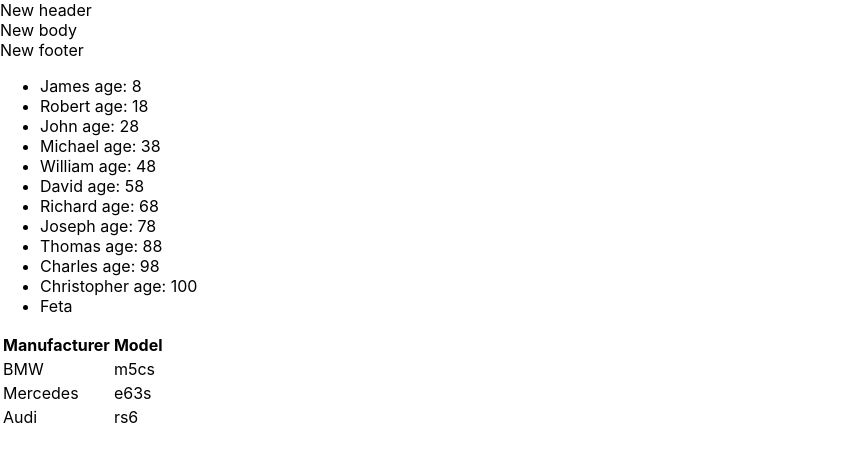
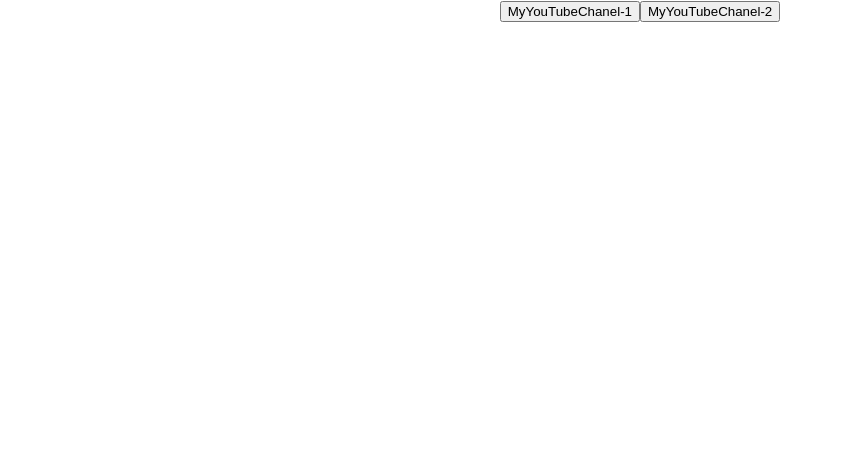
Before and after one commit to Pred1993/Mikrotaski, a React (Create React App) app in the folder mikrotaski/: page / in a window 1280 px wide. Shown: the top 462 px of the page, without its empty margins (0-842 px from the left). Built offline with nearby package versions, Linux system fonts and the light colour scheme.

Commit message:
miikrotaski button part 1

```diff
--- a/mikrotaski/src/App.tsx
+++ b/mikrotaski/src/App.tsx
@@ -1,39 +1,24 @@
 import React from 'react';
 import './App.css';
-import {Header} from "./site/Header";
-import {Body} from "./site/Body";
-import {Footer} from "./site/Footer";
-import {NewComponent, StudentType} from "./site/NewComponent";
-import {CarsType, NewComponent2} from "./site/NewComponent2";
 
 function App() {
-    const topCars: Array<CarsType> = [
-        {manufacturer: "BMW", model: 'm5cs'},
-        {manufacturer: "Mercedes", model: 'e63s'},
-        {manufacturer: "Audi", model: 'rs6'}
-    ]
-    const students: Array<StudentType> = [
-        {id: 1, name: "James", age: 8},
-        {id: 2, name: "Robert", age: 18},
-        {id: 3, name: "John", age: 28},
-        {id: 4, name: "Michael", age: 38},
-        {id: 5, name: "William", age: 48},
-        {id: 6, name: "David", age: 58},
-        {id: 7, name: "Richard", age: 68},
-        {id: 8, name: "Joseph", age: 78},
-        {id: 9, name: "Thomas", age: 88},
-        {id: 10, name: "Charles", age: 98},
-        {id: 11, name: "Christopher", age: 100},
-    ]
-    return (
-        <div>
-            <Header title={'New header'}/>
-            <Body titleForBody={'New body'}/>
-            <Footer titleForFooter={'New footer'}/>
-            <NewComponent students={students}/>
-            <NewComponent2 cars={topCars}/>
-        </div>
-    )
-}
+    // const myFirstSubscriber = (event: React.MouseEvent<HTMLButtonElement>) => {
+    //     console.log('Hellow I am Vasya')
+    // }
+    // const myTwoSubscriber = (event: React.MouseEvent<HTMLButtonElement>) => {
+    //     console.log('Hellow I am Artem')
+
+    const onClickHandler = (name: string) => {
+        console.log(name)
+    }
+        return (
+            <div className='App'>
+                {/*<button onClick={(event) => {console.log('Hellow')}}>MyYouTubeChanel-1</button>*/}
+                <button onClick={(event) => onClickHandler("Artem")}>MyYouTubeChanel-1</button>
+                <button onClick={(event) => onClickHandler('Vasya')}>MyYouTubeChanel-2</button>
+            </div>
+        )
+    }
+
 
 export default App
```
